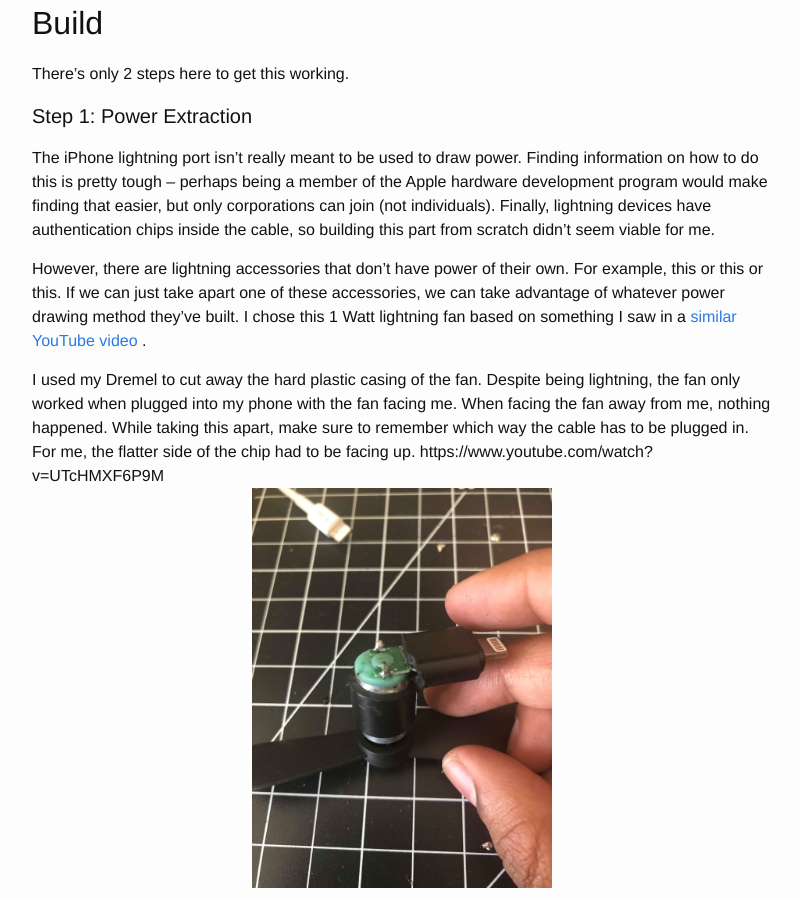
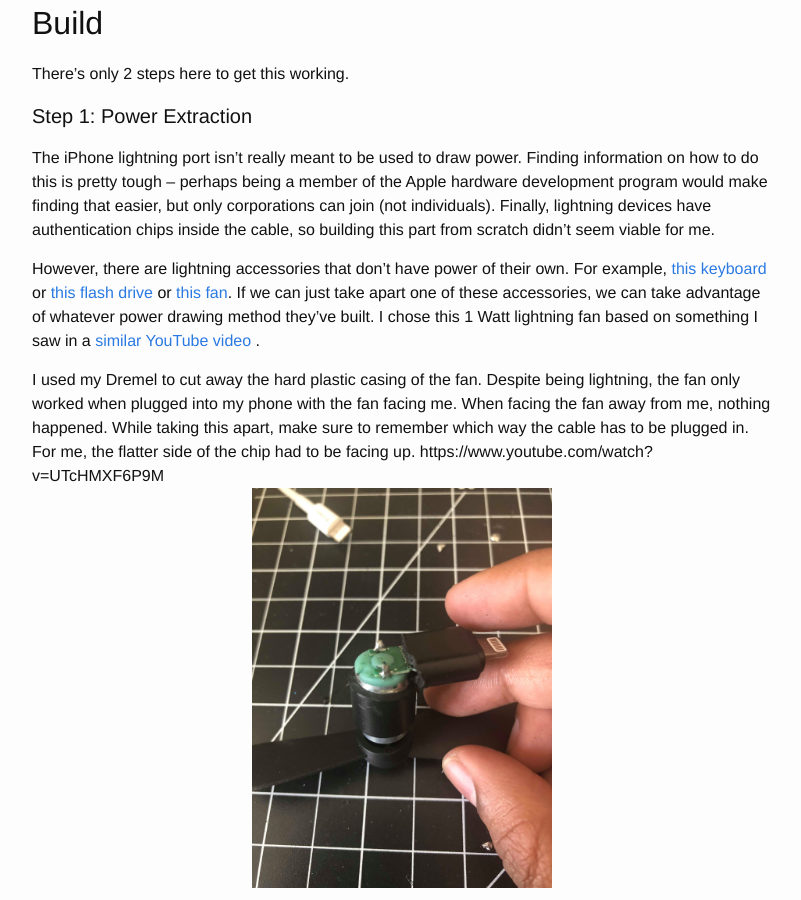
Before and after one commit to sunnybala/sunnybala.github.io, a Jekyll site: the page built from _posts/2019-05-11-charging-airpods-iphone.md, in a window 1280 px wide and 900 px high, scrolled down 1627 px. Shown: the whole window, without its empty margins (238-1039 px from the left). Built offline with Jekyll 4.4.1, drawn with Linux system fonts in a browser that asks for light colours.

Commit message:
fixed content

```diff
--- a/_posts/2019-05-11-charging-airpods-iphone.md
+++ b/_posts/2019-05-11-charging-airpods-iphone.md
@@ -56,7 +56,7 @@ I also found my hot glue gun and heat shrink tubing for wires helped keep things
 
 The iPhone lightning port isn’t really meant to be used to draw power. Finding information on how to do this is pretty tough – perhaps being a member of the Apple hardware development program would make finding that easier, but only corporations can join (not individuals). Finally, lightning devices have authentication chips inside the cable, so building this part from scratch didn’t seem viable for me.
 
-However, there are lightning accessories that don’t have power of their own. For example, this or this or this. If we can just take apart one of these accessories, we can take advantage of whatever power drawing method they’ve built. I chose this 1 Watt lightning fan based on something I saw in a <a href="#sources"> similar YouTube video </a>.
+However, there are lightning accessories that don’t have power of their own. For example, [this keyboard](https://www.amazon.com/Logitech-Wired-Keyboard-Lightning-Connector/dp/B079VTRQVG) or [this flash drive](https://www.amazon.com/SanDisk-iXpand-Flash-Drive-iPhone/dp/B01CIEBU22) or [this fan](https://www.amazon.com/Pack-Phone-Fans-Portable-iPhone/dp/B078P7WVKD). If we can just take apart one of these accessories, we can take advantage of whatever power drawing method they’ve built. I chose this 1 Watt lightning fan based on something I saw in a <a href="#sources"> similar YouTube video </a>.
 
 I used my Dremel to cut away the hard plastic casing of the fan. Despite being lightning, the fan only worked when plugged into my phone with the fan facing me. When facing the fan away from me, nothing happened. While taking this apart, make sure to remember which way the cable has to be plugged in. For me, the flatter side of the chip had to be facing up.
 https://www.youtube.com/watch?v=UTcHMXF6P9M
```
